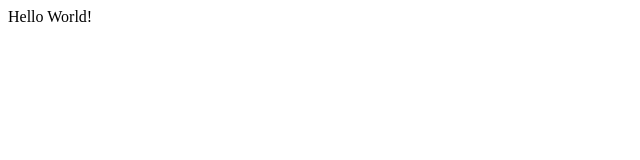
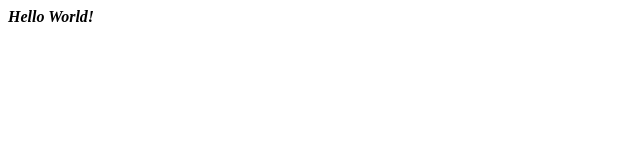
Before and after one commit to ShavlinskaiaPolina/Shavlinskaia-Polina, a plain HTML site: page index.html in a window 1280 px wide. Shown: the full height of the page, 0-640 px from the left. Drawn offline with Linux system fonts and the light colour scheme.

Commit message:
"Hello World!" Теперь написан жирным и курсивом

```diff
--- a/index.html
+++ b/index.html
@@ -1,6 +1,6 @@
 <!DOCTYPE html>
 <html>
     <body>
-    Hello World!
+    <b><em>Hello World!</em></b>
     </body>
 </html>
```
